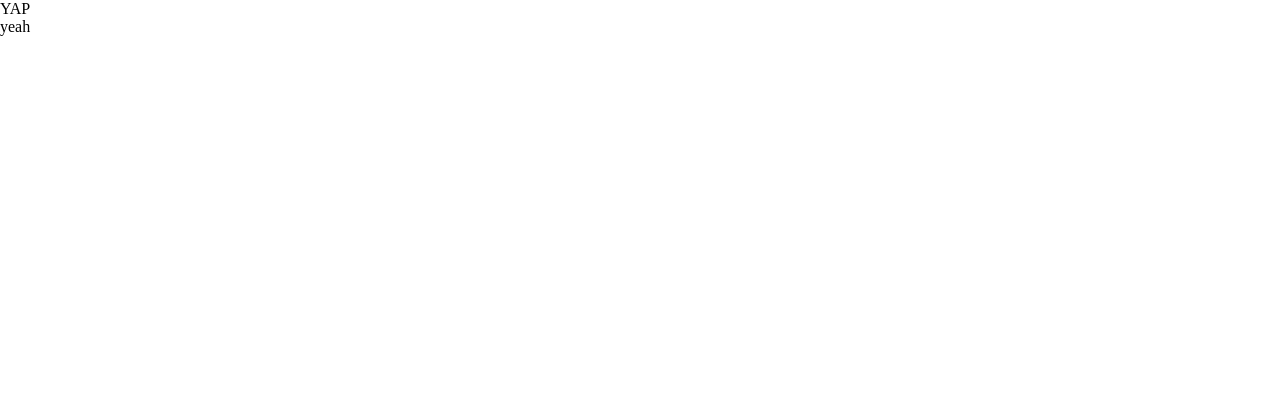
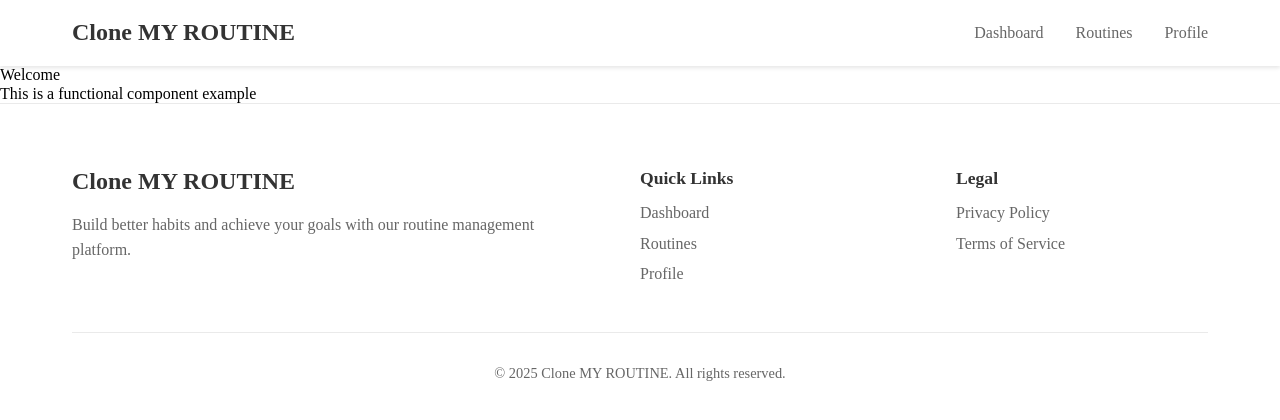
Before and after one commit to hit-that-drum/clone-my-routine, a Next.js app: page / in a window 1280 px wide. Shown: the top 420 px of the page. Built offline with nearby package versions, Linux system fonts and the light colour scheme.

Commit message:
[feature/home] header, home, footer 파일 생성

```diff
--- /dev/null
+++ b/src/app/home/index.tsx
@@ -0,0 +1,16 @@
+import React from "react";
+
+interface HomeProps {
+  title?: string;
+}
+
+const Home: React.FC<HomeProps> = ({ title = "Welcome" }) => {
+  return (
+    <div className="home-container">
+      <h1>{title}</h1>
+      <p>This is a functional component example</p>
+    </div>
+  );
+};
+
+export default Home;
--- a/src/app/layout.tsx
+++ b/src/app/layout.tsx
@@ -1,6 +1,7 @@
 import type { Metadata } from "next";
 import { Geist, Geist_Mono } from "next/font/google";
 import "./globals.css";
+import StyledComponentsRegistry from "@/lib/registry";
 
 const geistSans = Geist({
   variable: "--font-geist-sans",
@@ -13,19 +14,19 @@ const geistMono = Geist_Mono({
 });
 
 export const metadata: Metadata = {
-  title: "Clone MY ROUTINE",
-  description: "Clone MY ROUTINE",
+  title: "My Routine",
+  description: "Build better habits and achieve your goals",
 };
 
 export default function RootLayout({
   children,
-}: Readonly<{
+}: {
   children: React.ReactNode;
-}>) {
+}) {
   return (
     <html lang="en">
       <body className={`${geistSans.variable} ${geistMono.variable}`}>
-        {children}
+        <StyledComponentsRegistry>{children}</StyledComponentsRegistry>
       </body>
     </html>
   );
--- a/src/app/page.tsx
+++ b/src/app/page.tsx
@@ -1,8 +1,13 @@
-export default function Home() {
+import Home from "./home";
+import Header from "@/components/Header/Header";
+import Footer from "@/components/Footer/Footer";
+
+export default function HomePage() {
   return (
-    <div>
-      YAP
-      <div>yeah</div>
-    </div>
+    <>
+      <Header title="Clone MY ROUTINE" />
+      <Home />
+      <Footer companyName="Clone MY ROUTINE" />
+    </>
   );
 }
--- /dev/null
+++ b/src/components/Footer/Footer.tsx
@@ -0,0 +1,133 @@
+"use client";
+
+import { FC } from "react";
+import Link from "next/link";
+import styled from "styled-components";
+
+interface FooterProps {
+  companyName?: string;
+}
+
+const StyledFooter = styled.footer`
+  background-color: #ffffff;
+  border-top: 1px solid #eaeaea;
+  padding: 4rem 0 2rem;
+  margin-top: auto;
+`;
+
+const Container = styled.div`
+  max-width: 1200px;
+  margin: 0 auto;
+  padding: 0 2rem;
+`;
+
+const Content = styled.div`
+  display: grid;
+  grid-template-columns: 2fr 1fr 1fr;
+  gap: 4rem;
+  margin-bottom: 3rem;
+
+  @media (max-width: 768px) {
+    grid-template-columns: 1fr;
+    gap: 2rem;
+  }
+`;
+
+const Section = styled.div`
+  display: flex;
+  flex-direction: column;
+  gap: 1rem;
+`;
+
+const Title = styled.h3`
+  font-size: 1.5rem;
+  font-weight: 700;
+  color: #333;
+  margin: 0;
+`;
+
+const Description = styled.p`
+  color: #666;
+  line-height: 1.6;
+  margin: 0;
+`;
+
+const Subtitle = styled.h4`
+  font-size: 1.1rem;
+  font-weight: 600;
+  color: #333;
+  margin: 0;
+`;
+
+const Links = styled.nav`
+  display: flex;
+  flex-direction: column;
+  gap: 0.75rem;
+`;
+
+const StyledLink = styled(Link)`
+  color: #666;
+  text-decoration: none;
+  transition: color 0.2s ease;
+
+  &:hover {
+    color: #0070f3;
+  }
+`;
+
+const Bottom = styled.div`
+  padding-top: 2rem;
+  border-top: 1px solid #eaeaea;
+  text-align: center;
+`;
+
+const Copyright = styled.p`
+  color: #666;
+  font-size: 0.9rem;
+  margin: 0;
+`;
+
+const Footer: FC<FooterProps> = ({ companyName = "My Routine" }) => {
+  const currentYear = new Date().getFullYear();
+
+  return (
+    <StyledFooter>
+      <Container>
+        <Content>
+          <Section>
+            <Title>{companyName}</Title>
+            <Description>
+              Build better habits and achieve your goals with our routine
+              management platform.
+            </Description>
+          </Section>
+
+          <Section>
+            <Subtitle>Quick Links</Subtitle>
+            <Links>
+              <StyledLink href="/dashboard">Dashboard</StyledLink>
+              <StyledLink href="/routines">Routines</StyledLink>
+              <StyledLink href="/profile">Profile</StyledLink>
+            </Links>
+          </Section>
+
+          <Section>
+            <Subtitle>Legal</Subtitle>
+            <Links>
+              <StyledLink href="/privacy">Privacy Policy</StyledLink>
+              <StyledLink href="/terms">Terms of Service</StyledLink>
+            </Links>
+          </Section>
+        </Content>
+
+        <Bottom>
+          <Copyright>
+            © {currentYear} {companyName}. All rights reserved.
+          </Copyright>
+        </Bottom>
+      </Container>
+    </StyledFooter>
+  );
+};
+
+export default Footer;
--- /dev/null
+++ b/src/components/Header/Header.tsx
@@ -0,0 +1,89 @@
+"use client";
+
+import { FC } from "react";
+import Link from "next/link";
+import styled from "styled-components";
+
+interface HeaderProps {
+  title?: string;
+}
+
+const StyledHeader = styled.header`
+  background-color: #ffffff;
+  box-shadow: 0 2px 4px rgba(0, 0, 0, 0.1);
+  position: sticky;
+  top: 0;
+  z-index: 1000;
+`;
+
+const Container = styled.div`
+  max-width: 1200px;
+  margin: 0 auto;
+  padding: 1rem 2rem;
+  display: flex;
+  justify-content: space-between;
+  align-items: center;
+`;
+
+const Logo = styled(Link)`
+  font-size: 1.5rem;
+  font-weight: 700;
+  color: #333;
+  text-decoration: none;
+  transition: color 0.2s ease;
+
+  &:hover {
+    color: #0070f3;
+  }
+`;
+
+const Nav = styled.nav`
+  display: flex;
+  gap: 2rem;
+  align-items: center;
+`;
+
+const NavLink = styled(Link)`
+  color: #666;
+  text-decoration: none;
+  font-weight: 500;
+  transition: color 0.2s ease;
+  padding: 0.5rem 0;
+  position: relative;
+
+  &:hover {
+    color: #0070f3;
+  }
+
+  &::after {
+    content: "";
+    position: absolute;
+    bottom: 0;
+    left: 0;
+    width: 0;
+    height: 2px;
+    background-color: #0070f3;
+    transition: width 0.2s ease;
+  }
+
+  &:hover::after {
+    width: 100%;
+  }
+`;
+
+const Header: FC<HeaderProps> = ({ title = "My Routine" }) => {
+  return (
+    <StyledHeader>
+      <Container>
+        <Logo href="/">{title}</Logo>
+        <Nav>
+          <NavLink href="/dashboard">Dashboard</NavLink>
+          <NavLink href="/routines">Routines</NavLink>
+          <NavLink href="/profile">Profile</NavLink>
+        </Nav>
+      </Container>
+    </StyledHeader>
+  );
+};
+
+export default Header;
--- /dev/null
+++ b/src/lib/registry.tsx
@@ -0,0 +1,27 @@
+"use client";
+
+import React, { useState } from "react";
+import { useServerInsertedHTML } from "next/navigation";
+import { ServerStyleSheet, StyleSheetManager } from "styled-components";
+
+export default function StyledComponentsRegistry({
+  children,
+}: {
+  children: React.ReactNode;
+}) {
+  const [styledComponentsStyleSheet] = useState(() => new ServerStyleSheet());
+
+  useServerInsertedHTML(() => {
+    const styles = styledComponentsStyleSheet.getStyleElement();
+    styledComponentsStyleSheet.instance.clearTag();
+    return <>{styles}</>;
+  });
+
+  if (typeof window !== "undefined") return <>{children}</>;
+
+  return (
+    <StyleSheetManager sheet={styledComponentsStyleSheet.instance}>
+      {children}
+    </StyleSheetManager>
+  );
+}
```
Also changed, not shown: package.json (+5 -3 lines).
